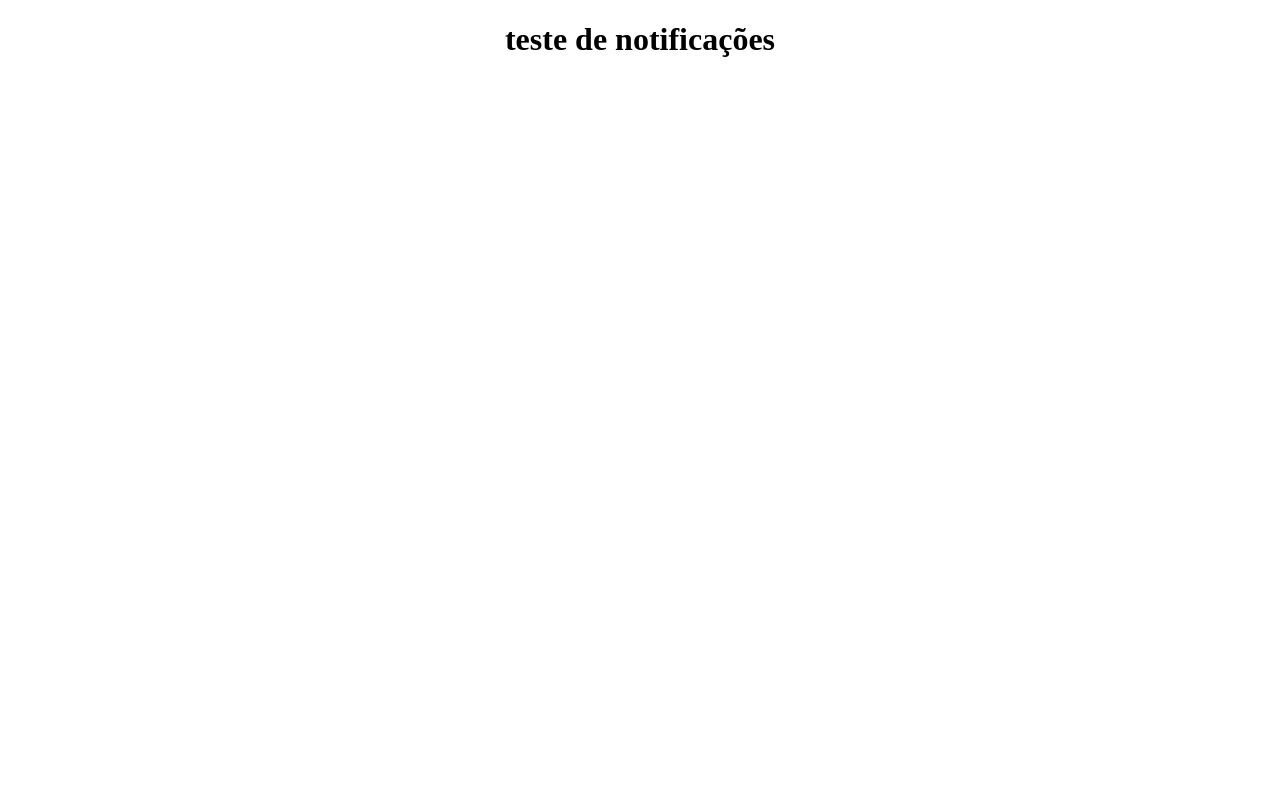
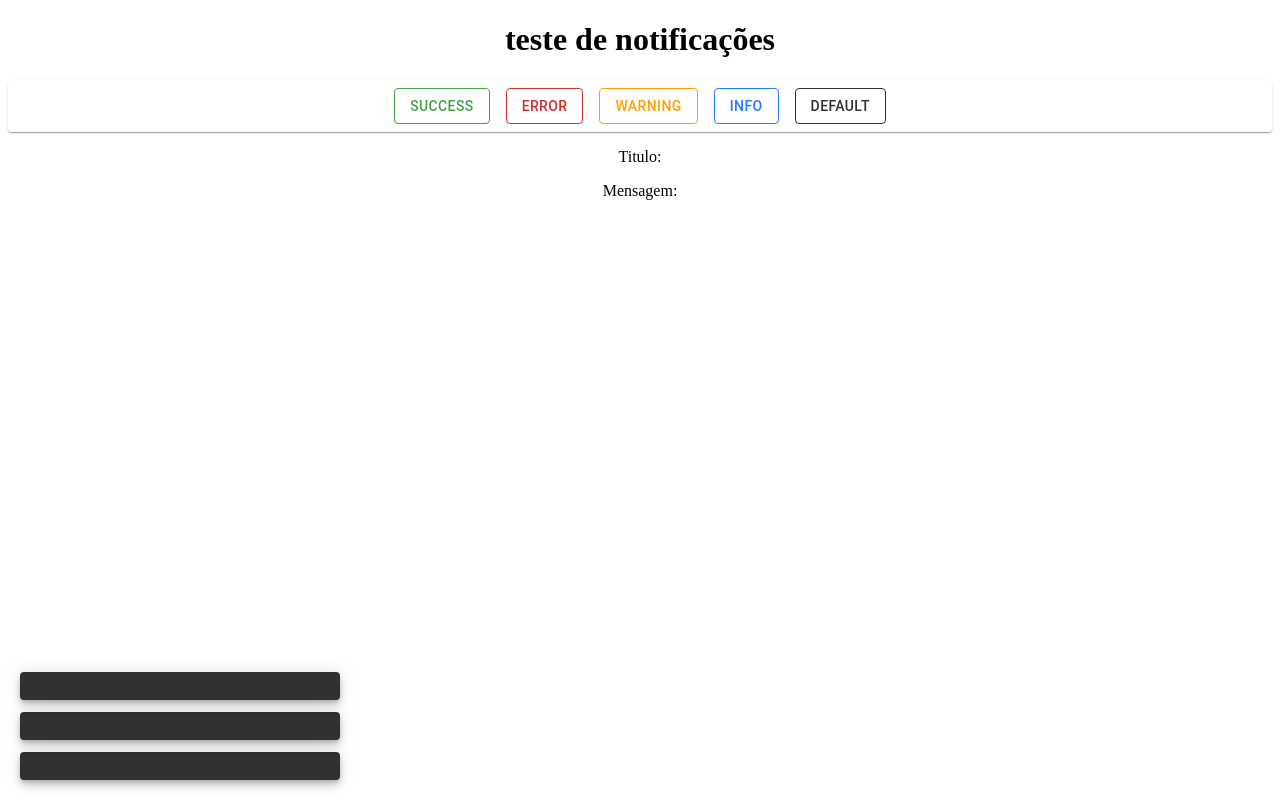
Before and after one commit to irllamartins/estudo_notificacoes2, a React (Create React App) app: page / in a window 1280 px wide. Built offline with nearby package versions, Linux system fonts and the light colour scheme.

Commit message:
aprimorando(com bug)

```diff
--- a/src/App.js
+++ b/src/App.js
@@ -20,11 +20,11 @@ const firebaseConfig = {
 function App() {
   const { enqueueSnackbar, closeSnackbar } = useSnackbar();
 
-  const [frase, setFrase] = useState("oi")
+  const [frase, setFrase] = useState({})
 
-  const handleClickDefault=(e)=>{
+  /*const handleClickDefault=(e)=>{
     enqueueSnackbar(e)
-   }
+   }*/
 
   //Acessa o token de registro
   function requestPermission() {
@@ -51,10 +51,9 @@ function App() {
           if (currentToken) {
             onMessage(messaging, (payload) => {
               console.log('Message received. ', payload);
-              setFrase(payload.notification.body)
-               handleClickDefault(frase)
+              setFrase(payload.notification)
+               //handleClickDefault(frase)
             });
-
 
             //token
             console.log("currentToken: ", currentToken);
@@ -76,8 +75,10 @@ function App() {
   return (
     <div className="App">
 
-        <h1>teste de notificações</h1>
-
+      <h1>teste de notificações</h1>
+      <MessageButtons frase={frase}/>
+      <p>Titulo: {frase.title}</p>
+      <p>Mensagem: {frase.body}</p>
     </div>
   );
 }
--- a/src/MessagenButtons.js
+++ b/src/MessagenButtons.js
@@ -42,11 +42,11 @@ export const MessageButtons = (props) => {
 
     // tipos de botão
     const buttons = [
-        { variant: "success", message: props.frase },
-        { variant: "error", message: "Errro" },
-        { variant: "warning", message: "Warning" },
-        { variant: "info", message: "Info" },
-        { variant: "default", message: "Info default" },
+        { variant: "success", message: props.frase.body },
+        { variant: "error", message: props.frase.body  },
+        { variant: "warning", message: props.frase.body  },
+        { variant: "info", message: props.frase.body  },
+        { variant: "default", message: props.frase.body  },
     ]
 
     const handleClickDefault=(e)=>{
@@ -54,23 +54,22 @@ export const MessageButtons = (props) => {
     }
     //memoriza a função e rederiza só quando tiver uma nova nootificação na fila
     const handleClick = useCallback((button) => () => {
-
-        console.log(button)
         enqueueSnackbar(button.message, { variant: button.variant });
     }, [enqueueSnackbar]);
 
     return (
         <Paper>
-            {/*buttons.map((button) => (
+            {buttons.map((button) => (
                 <Button
                     key={button.variant}
                     variant='outlined'
-                    //style={{ ...styles.button, ...styles[button.variant] }}
-                    onChange={ (frase) => handleClick( { variant: "success", message: frase })}>
+                    style={{ ...styles.button, ...styles[button.variant] }}
+                    onClick={handleClick(button)}
+                    onChange={ handleClickDefault(props.frase)}
+                    >
                     {button.variant}
                 </Button>
-            ))*/}
-            <TextField  onChange={e=>handleClickDefault(props.frase)}/>
+            ))}
 
         </Paper>
     )
```
